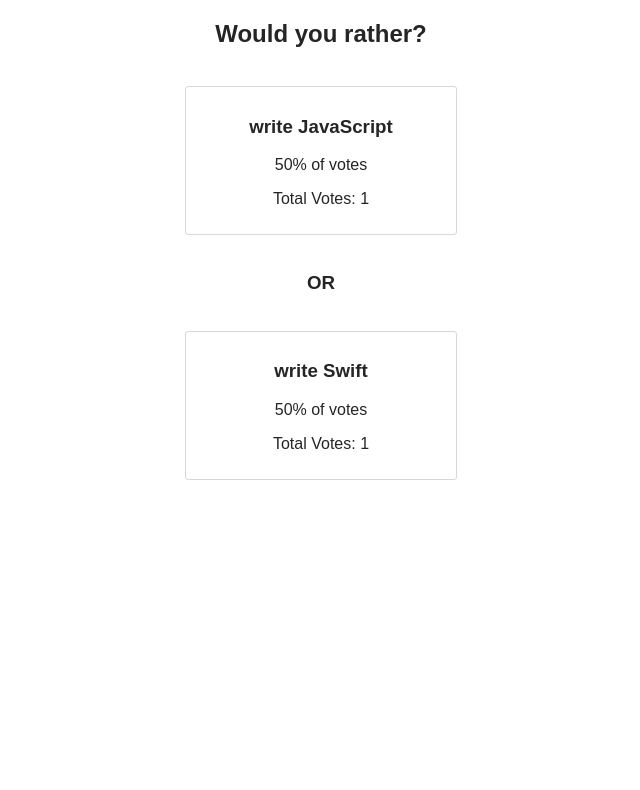
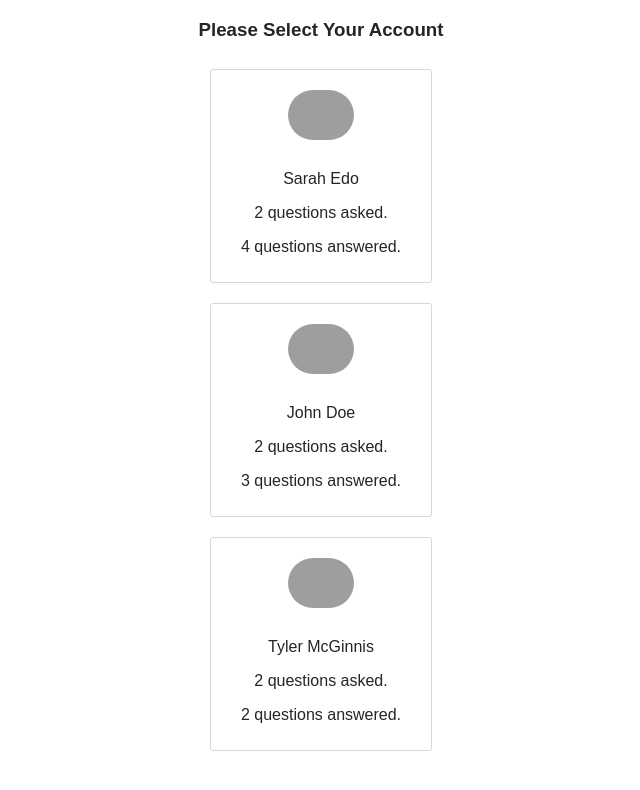
Before and after one commit to BLTuckerDev/would-you-rather-react, a React (Create React App) app: page /leaderboard in a window 1280 px wide. Shown: the top 790 px of the page, without its empty margins (319-959 px from the left). Built offline with nearby package versions, Linux system fonts and the light colour scheme; grey boxes are pictures that could not be loaded; what react-redux-loading would draw is missing.

Commit message:
feat: Add Leaderboard component

```diff
--- a/src/components/App.js
+++ b/src/components/App.js
@@ -1,11 +1,12 @@
 import React, { Component } from 'react';
 import Login from "./Login"
 import QuestionDetail from "./QuestionDetail";
+import Leaderboard from "./Leaderboard";
 
 class App extends Component {
   render() {
     return (
-        <QuestionDetail/>
+        <Leaderboard/>
     );
   }
 }
--- /dev/null
+++ b/src/components/Leaderboard.js
@@ -0,0 +1,81 @@
+import React, {Component} from 'react'
+import {connect} from 'react-redux'
+
+
+
+class Leaderboard extends Component{
+
+
+    render(){
+
+        const {users} = this.props
+
+
+        return(
+            <div className="center">
+                <h3>Please Select Your Account</h3>
+                <ul>
+                    {users.map((user) => (
+                        <li key={user.id}>
+                            <div className="leaderboardBox">
+                                <img src={user.avatarURL}
+                                     className="avatar"
+                                />
+                                <p>{user.name}</p>
+                                <p>{user.questions.length} questions asked.</p>
+                                <p>{Object.keys(user.answers).length} questions answered.</p>
+                            </div>
+                        </li>
+                    ))}
+                </ul>
+            </div>
+        )
+    }
+}
+
+
+function mapStateToProps({users}){
+
+    //TODO Replace with real users from the store
+    users = [
+        {
+            id: 'sarahedo',
+            name: 'Sarah Edo',
+            avatarURL: 'https://tylermcginnis.com/would-you-rather/sarah.jpg',
+            answers: {
+                "8xf0y6ziyjabvozdd253nd": 'optionOne',
+                "6ni6ok3ym7mf1p33lnez": 'optionOne',
+                "am8ehyc8byjqgar0jgpub9": 'optionTwo',
+                "loxhs1bqm25b708cmbf3g": 'optionTwo'
+            },
+            questions: ['8xf0y6ziyjabvozdd253nd', 'am8ehyc8byjqgar0jgpub9']
+        },
+        {
+            id: 'tylermcginnis',
+            name: 'Tyler McGinnis',
+            avatarURL: "https://tylermcginnis.com/would-you-rather/tyler.jpg",
+            answers: {
+                "vthrdm985a262al8qx3do": 'optionOne',
+                "xj352vofupe1dqz9emx13r": 'optionTwo',
+            },
+            questions: ['loxhs1bqm25b708cmbf3g', 'vthrdm985a262al8qx3do'],
+        },
+        {
+            id: 'johndoe',
+            name: 'John Doe',
+            avatarURL: 'https://tylermcginnis.com/would-you-rather/dan.jpg',
+            answers: {
+                "xj352vofupe1dqz9emx13r": 'optionOne',
+                "vthrdm985a262al8qx3do": 'optionTwo',
+                "6ni6ok3ym7mf1p33lnez": 'optionOne'
+            },
+            questions: ['6ni6ok3ym7mf1p33lnez', 'xj352vofupe1dqz9emx13r'],
+        }
+    ];
+
+    return {
+        users: users.sort((a,b) => (Object.keys(b.answers).length + b.questions.length) - (Object.keys(a.answers).length + a.questions.length))
+    }
+}
+
+export default connect(mapStateToProps)(Leaderboard);
--- a/src/index.css
+++ b/src/index.css
@@ -124,3 +124,14 @@
   border-radius: 3px;
   cursor: pointer;
 }
+
+.leaderboardBox{
+  width: 100%;
+  max-width: 200px;
+  padding: 10px;
+  text-align: center;
+  margin: 0 auto;
+  border: 1px solid #dad7d7;
+  border-radius: 3px;
+  cursor: pointer;
+}
```
